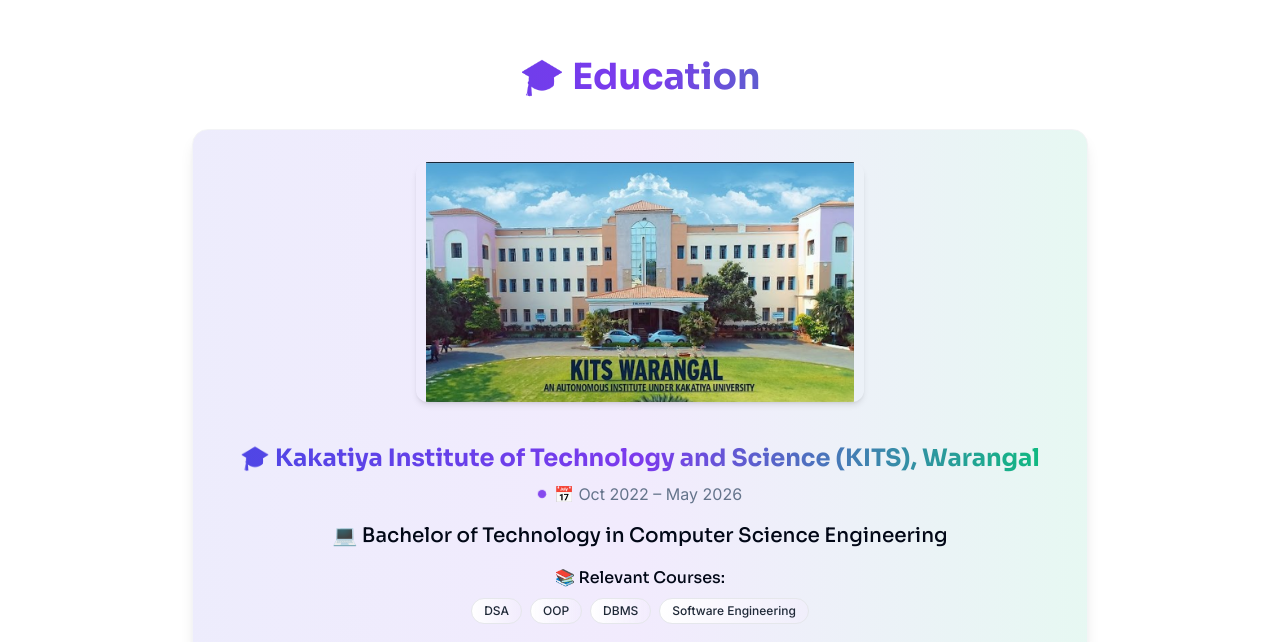
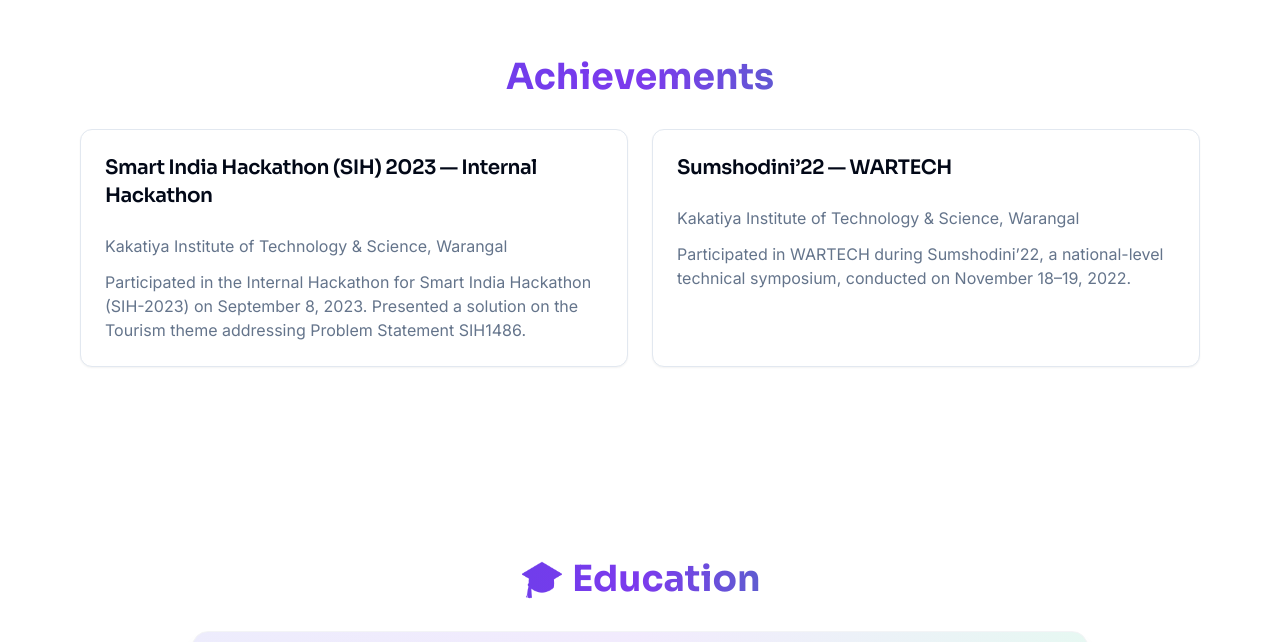
Before and after one commit to akhiranandan2003/portfolio, a React (Vite) app: page / in a window 1280 px wide. Shown: the part 1695-2337 px from the top of the page. Built offline with nearby package versions, Linux system fonts and the light colour scheme.

Commit message:
Add achievements section to portfolio

```diff
--- a/src/pages/Index.tsx
+++ b/src/pages/Index.tsx
@@ -4,6 +4,7 @@ import HeroSection from '@/components/HeroSection';
 import Navbar from '@/components/Navbar';
 import Footer from '@/components/Footer';
 import ExperienceSection from '@/components/ExperienceSection';
+import AchievementsSection from '@/components/AchievementsSection';
 import EducationSection from '@/components/EducationSection';
 import ProjectsSection from '@/components/ProjectsSection';
 import SkillsSection from '@/components/SkillsSection';
@@ -50,6 +51,7 @@ const Index = () => {
         </section>
 
         <ExperienceSection />
+        <AchievementsSection />
         <EducationSection />
         <ProjectsSection />
         <SkillsSection />
```
